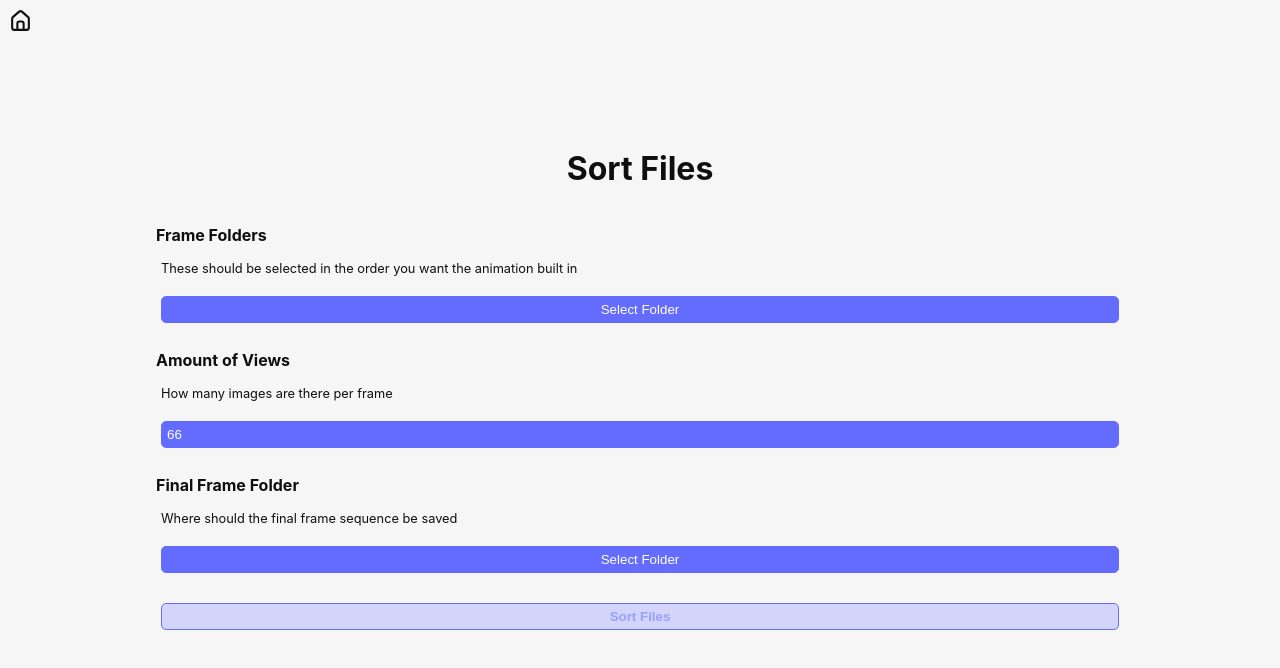
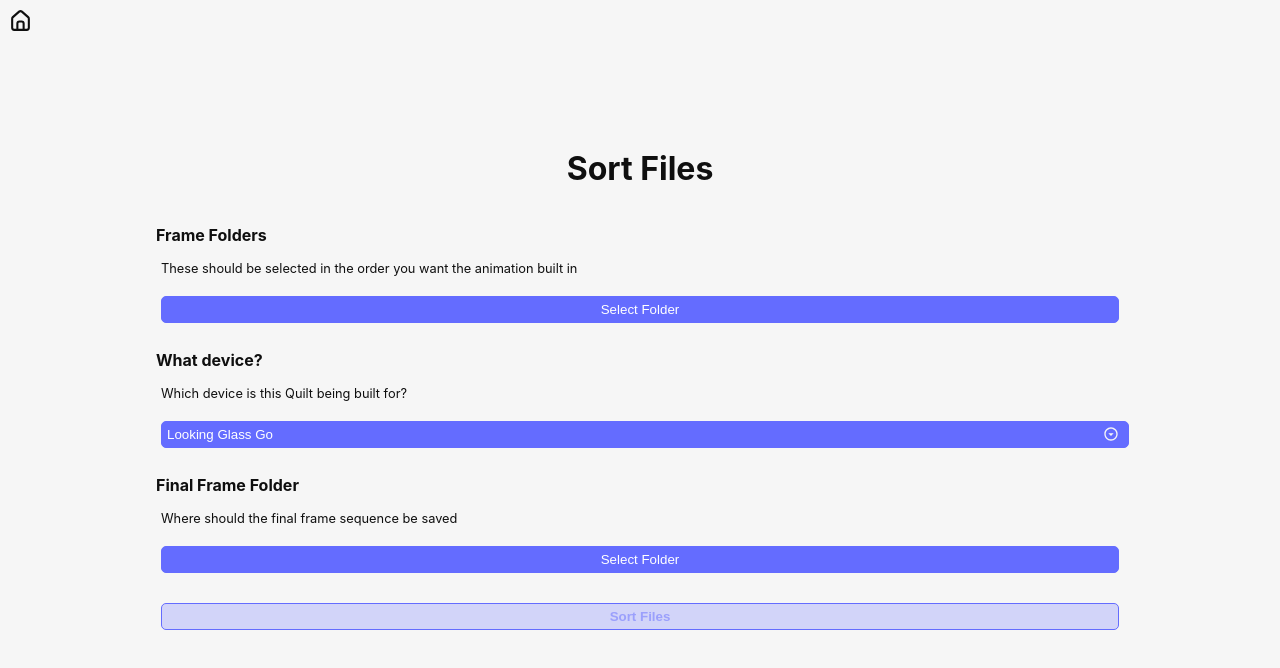
Before and after one commit to transcental/Quilter, a SvelteKit app: page /sort-files in a window 1280 px wide. Shown: the top 668 px of the page. Built offline with nearby package versions, Linux system fonts and the light colour scheme.

Commit message:
add device select

```diff
--- a/src/routes/sort-files/+page.svelte
+++ b/src/routes/sort-files/+page.svelte
@@ -1,6 +1,7 @@
 <script lang="ts">
   import { invoke } from "@tauri-apps/api/core";
   import { open } from "@tauri-apps/plugin-dialog";
+  import { DISPLAYS, type DisplayInfo } from "../../utils";
 
   type Folder =
     | { path: string; status: "checking" | "ok"; unwantedFiles?: never }
@@ -13,7 +14,7 @@
 
   let folders: Folder[] = $state([]);
   let finalFolder: string = $state("");
-  let views: number = $state(66);
+  let views: DisplayInfo = $state(DISPLAYS[0]);
 
   const openFolderSelect = async () => {
     const result = await open({
@@ -62,13 +63,6 @@
     folders = folders.filter((f) => f.path !== folder);
   };
 
-  const validateNumberInput = (event: Event) => {
-    const input = (event.target as HTMLInputElement).value;
-    if (isNaN(parseInt(input))) {
-      (event.target as HTMLInputElement).value = "";
-    }
-  };
-
   const deleteFile = (folder: string, file: string) => {
     invoke("delete_file", { folder, filename: file }).then((res: unknown) => {
       console.log("File Deleted", res);
@@ -93,7 +87,7 @@
     invoke("sort_files", {
       frameFolders: folders.map((f) => f.path),
       finalFolder,
-      views,
+      views: views.layout[0] * views.layout[1],
     }).then((res: unknown) => {
       console.log("Files Sorted", res);
     });
@@ -214,15 +208,18 @@
       {/if}
     </div>
     <div class="column form-input">
-      <h4>Amount of Views</h4>
-      <small>How many images are there per frame</small>
-      <input
-        type="number"
-        oninput={validateNumberInput}
-        bind:value={views}
-        onchange={(e) =>
-          (views = parseInt((e.target as HTMLInputElement).value))}
-      />
+      <h4>What device?</h4>
+      <small>Which device is this Quilt being built for?</small>
+      <div class="select-wrapper">
+        <select bind:value={views}>
+          {#each DISPLAYS as display}
+            <option value={display}>{display.name}</option>
+          {/each}
+        </select>
+        <svg class="icon dropdown-icon">
+          <use xlink:href="dropdown.svg#dropdown"></use>
+        </svg>
+      </div>
     </div>
     <div class="column form-input">
       <h4>Final Frame Folder</h4>
@@ -374,13 +371,34 @@
   }
 
   button,
-  input {
+  select {
+    -webkit-appearance: none;
+    -moz-appearance: none;
+    appearance: none;
     padding: 5px;
     margin: 5px;
     border: 1px solid #646cff;
     border-radius: 5px;
     background-color: #646cff;
     color: white;
+  }
+
+  .select-wrapper {
+    position: relative;
+    margin: 0;
+    padding: 0;
+  }
+
+  select {
+    width: 100%;
+  }
+
+  .select-wrapper svg.dropdown-icon {
+    position: absolute;
+    right: 5px;
+    top: 50%;
+    transform: translateY(-50%);
+    fill: #f6f6f6;
   }
 
   button {
--- /dev/null
+++ b/src/utils.ts
@@ -0,0 +1,34 @@
+export type DisplayInfo = {
+  name: string;
+  layout: [number, number];
+};
+export const DISPLAYS: DisplayInfo[] = [
+  {
+    name: "Looking Glass Go",
+    layout: [11, 6],
+  },
+  {
+    name: "Portrait",
+    layout: [8, 6],
+  },
+  {
+    name: '16" Landscape',
+    layout: [7, 7],
+  },
+  {
+    name: '16" Portrait',
+    layout: [11, 6],
+  },
+  {
+    name: '32" Landscape',
+    layout: [7, 7],
+  },
+  {
+    name: '32" Portrait',
+    layout: [11, 6],
+  },
+  {
+    name: '65"',
+    layout: [8, 9],
+  },
+];
```
Also changed, not shown: static/dropdown.svg (added).
